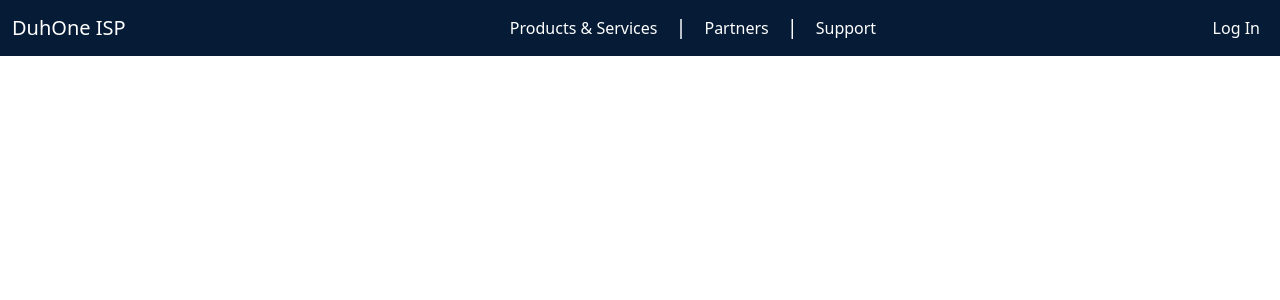
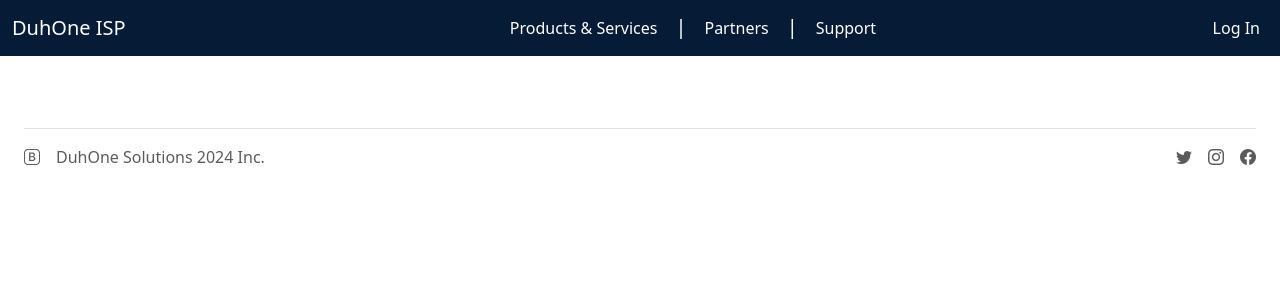
Before and after one commit to JohnIvn/DuhOne-Solutions, a React (Vite) app in the folder Frontend/: page / in a window 1280 px wide. Shown: the top 300 px of the page. Built offline with nearby package versions, Linux system fonts and the light colour scheme.

Commit message:
added footer

```diff
--- a/Frontend/src/App.jsx
+++ b/Frontend/src/App.jsx
@@ -1,6 +1,7 @@
 import React from 'react';
 import 'bootstrap/dist/css/bootstrap.min.css';
 import 'bootstrap/dist/js/bootstrap.bundle.min.js';
+import 'bootstrap-icons/font/bootstrap-icons.css';
 import { BrowserRouter as Router, Routes, Route, Navigate } from 'react-router-dom';
 import SignUp from './Pages/SignUp.jsx';
 import SignIn from './Pages/SignIn.jsx';
--- a/Frontend/src/LandingPage.jsx
+++ b/Frontend/src/LandingPage.jsx
@@ -1,10 +1,15 @@
 import React from 'react';
 import NavBar from './components/NavBar';
+import Footer from './components/Footer';
 
 const LandingPage = () => {
     return (
-        <NavBar />
-    )
-}
+        <>
+            <NavBar />
+            <a>a</a>
+            <Footer />
+        </>
+    );
+};
 
 export default LandingPage;
--- a/Frontend/src/components/Footer.jsx
+++ b/Frontend/src/components/Footer.jsx
@@ -0,0 +1,33 @@
+const Footer = () => {
+    return (
+        <footer className="d-flex flex-wrap justify-content-between align-items-center py-3 my-4 border-top mt-5 mb-5 ms-4 me-4">
+            {/* Added left (ms-4) and right (me-4) margin to footer */}
+            <div className="col-md-4 d-flex align-items-center">
+                <a href="/" className="mb-3 me-2 mb-md-0 text-body-secondary text-decoration-none lh-1">
+                    <i className="bi bi-bootstrap" width="30" height="24"></i>
+                </a>
+                <span className="mb-3 mb-md-0 text-body-secondary ms-2">DuhOne Solutions 2024 Inc.</span> {/* Added margin-left */}
+            </div>
+
+            <ul className="nav col-md-4 justify-content-end list-unstyled d-flex">
+                <li className="ms-3">
+                    <a className="text-body-secondary" href="#">
+                        <i className="bi bi-twitter" width="24" height="24"></i>
+                    </a>
+                </li>
+                <li className="ms-3">
+                    <a className="text-body-secondary" href="#">
+                        <i className="bi bi-instagram" width="24" height="24"></i>
+                    </a>
+                </li>
+                <li className="ms-3">
+                    <a className="text-body-secondary" href="#">
+                        <i className="bi bi-facebook" width="24" height="24"></i>
+                    </a>
+                </li>
+            </ul>
+        </footer>
+    );
+};
+
+export default Footer;
```
